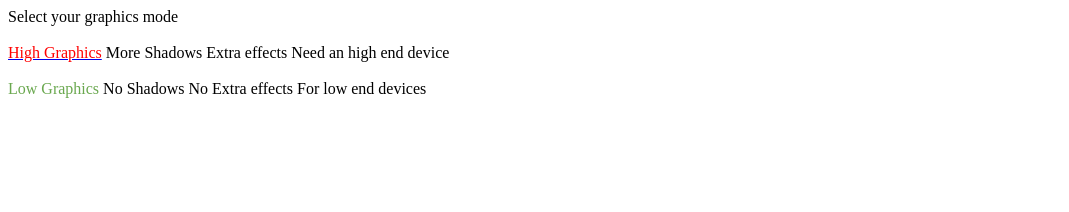
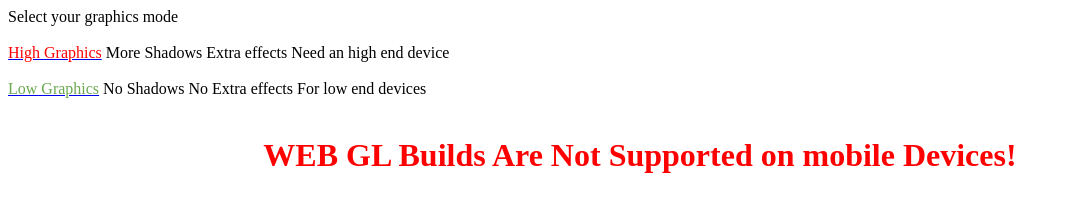
Before and after one commit to Fosenic6812/blockycar, a plain HTML site: page index.html in a window 1280 px wide. Shown: the whole page, without its empty margins (0-1069 px from the left). Drawn offline with Linux system fonts and the light colour scheme.

Commit message:
Update index.html

```diff
--- a/index.html
+++ b/index.html
@@ -1,3 +1,3 @@
 <html>
- <div>Select your graphics mode</div><div><br /></div><a href="Hi/index.html" target="_blank"><span style="color: red;">High Graphics</span></a>&nbsp;More Shadows Extra effects Need an high end device<div><br /></div><div><a ref="Low/index.html"><span style="color: #6aa84f;">Low Graphics</span></a>&nbsp;No Shadows No Extra effects For low end devices<br /><div><br /></div></div>
+ <div>Select your graphics mode</div><div><br /></div><a href="Hi/index.html" target="_blank"><span style="color: red;">High Graphics</span></a>&nbsp;More Shadows Extra effects Need an high end device<div><br /></div><div><a href="Low/index.html"><span style="color: #6aa84f;">Low Graphics</span></a>&nbsp;No Shadows No Extra effects For low end devices</div><div><div><br /></div></div><h1 style="text-align: center;"><span style="color: red;">WEB GL Builds Are Not Supported on mobile Devices!</span></h1>
 </html>
```
